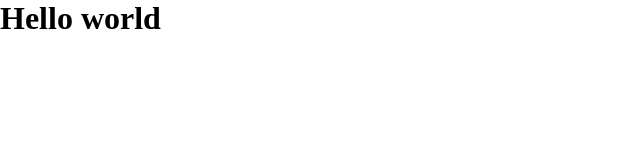
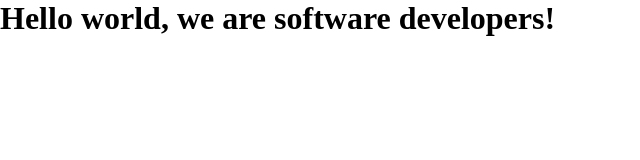
Before and after one commit to iambenkis/microverse-tiago-ben, a plain HTML site: page index.html in a window 1280 px wide. Shown: the whole page, without its empty margins (0-640 px from the left). Drawn offline with Linux system fonts and the light colour scheme.

Commit message:
added - we are developers

```diff
--- a/index.html
+++ b/index.html
@@ -11,8 +11,8 @@
   </head>
 
   <body>
-
-   <h1>Hello world</h1>
+    <script src="https://cdn.freecodecamp.org/testable-projects-fcc/v1/bundle.js"></script>
+    <h1>Hello world, we are software developers!</h1>
 
     <script  src="js/index.js"></script>
   </body>
```
